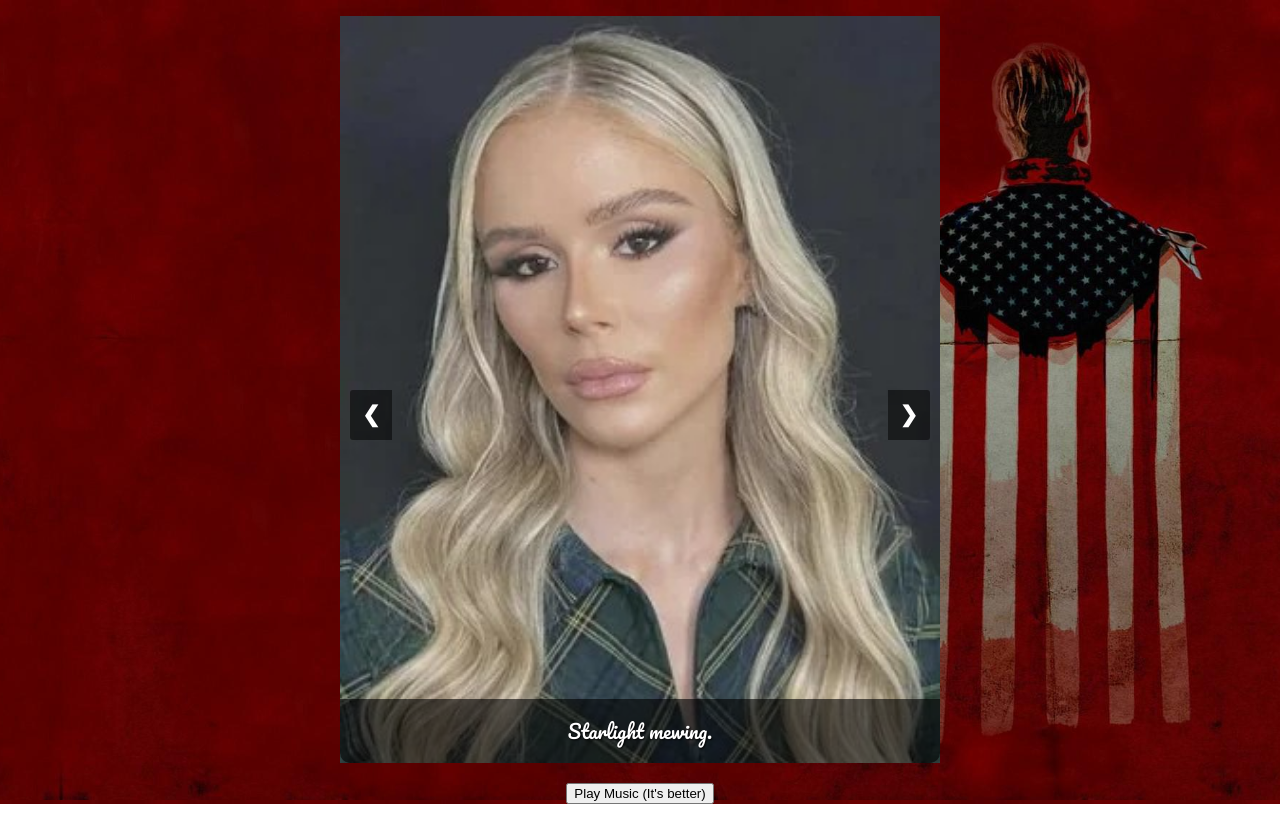
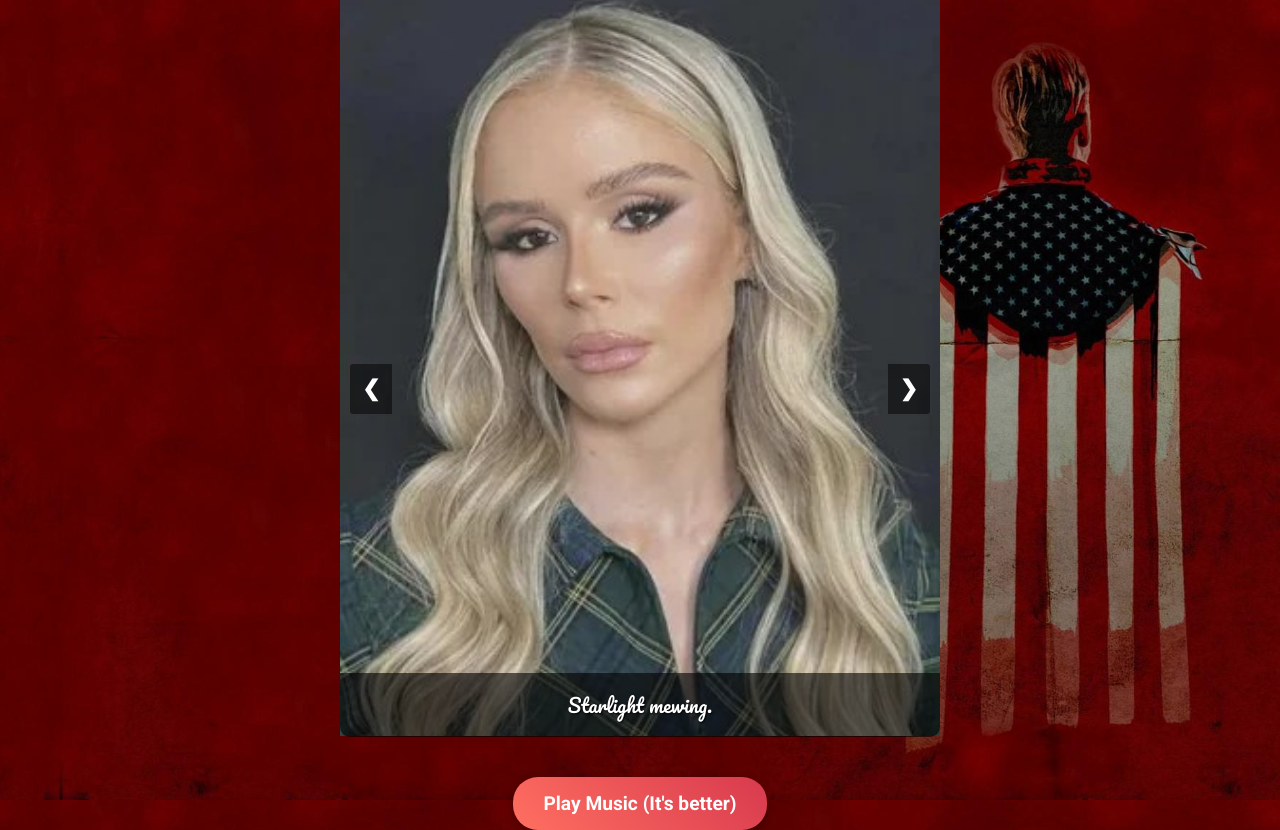
Before and after one commit to oihughie/oi-hughie, a plain HTML site: page index.html in a window 1280 px wide. Before the commit the page ends 804 px from the top, so only its background shows below. Drawn offline with Linux system fonts and the light colour scheme.

Commit message:
Add files via upload

```diff
--- a/index.html
+++ b/index.html
@@ -98,6 +98,35 @@
             transform: scale(1.1);
         }
 
+        .music-player {
+            margin-top: 20px;
+        }
+
+        .music-button {
+            background: linear-gradient(45deg, #ff6f61, #d83a4e);
+            color: #fff;
+            border: none;
+            border-radius: 25px;
+            padding: 15px 30px;
+            font-family: 'Roboto', sans-serif;
+            font-size: 1.2em;
+            font-weight: 700;
+            cursor: pointer;
+            box-shadow: 0 4px 8px rgba(0, 0, 0, 0.3);
+            transition: background 0.3s ease, transform 0.3s ease, box-shadow 0.3s ease;
+        }
+
+        .music-button:hover {
+            background: linear-gradient(45deg, #d83a4e, #ff6f61);
+            transform: scale(1.05);
+            box-shadow: 0 6px 12px rgba(0, 0, 0, 0.4);
+        }
+
+        .music-button:active {
+            transform: scale(0.95);
+            box-shadow: 0 2px 4px rgba(0, 0, 0, 0.3);
+        }
+
         @media (max-width: 600px) {
             .caption {
                 font-size: 1em;
@@ -107,6 +136,11 @@
             .prev, .next {
                 font-size: 18px;
                 padding: 10px;
+            }
+
+            .music-button {
+                font-size: 1em;
+                padding: 12px 24px;
             }
         }
     </style>
```
